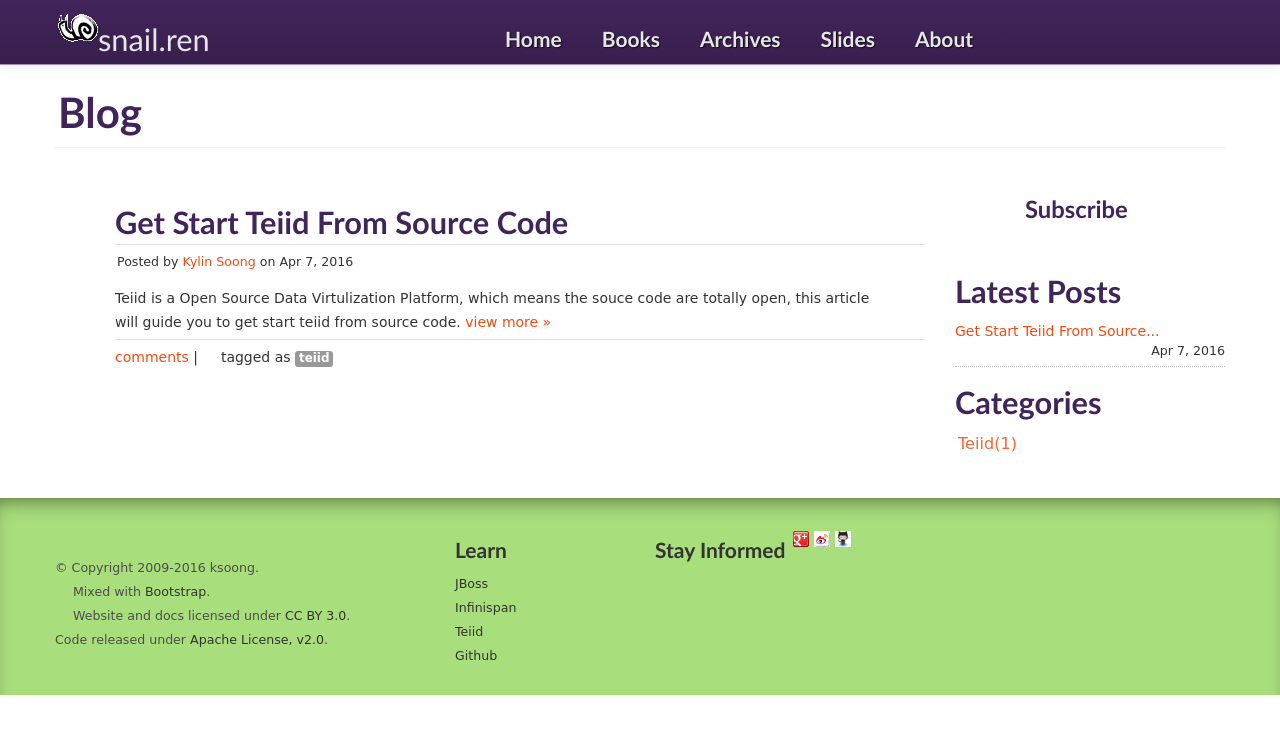
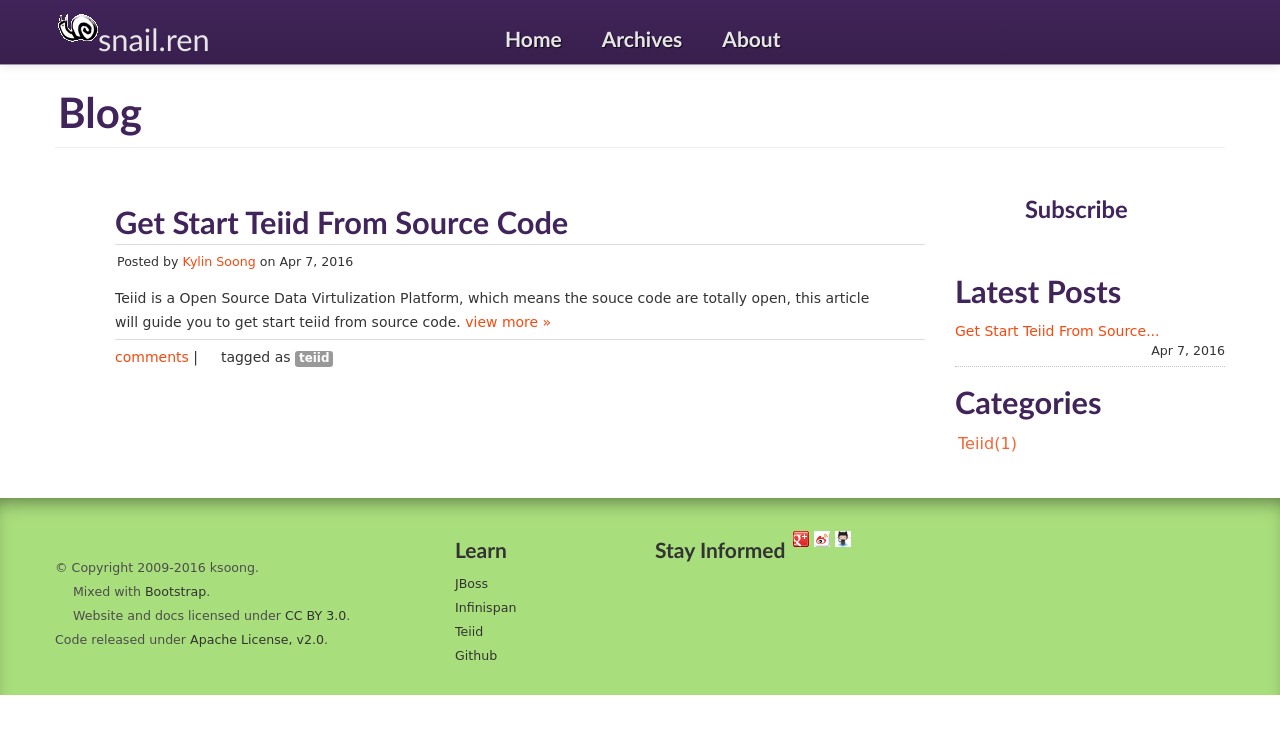
Before and after one commit to SnailJie/SnailJie.github.io, a Jekyll site: the page built from index.html, in a window 1280 px wide. Shown: the top 734 px of the page. Built offline with Jekyll 4.4.1, drawn with Linux system fonts in a browser that asks for light colours; the list of posts is cut into pages by our own code; comment, search, counter and statistics services are not loaded; grey boxes are pictures that could not be loaded.

Commit message:
deploy new post

```diff
--- a/_layouts/default.html
+++ b/_layouts/default.html
@@ -34,9 +34,9 @@
               <li><a href="/lab">Labs</a></li>
               <li><a href="/blog/">Blog</a></li>
 	      -->
-	      <li><a href="/books">Books</a></li>
-              <li><a href="/archive">Archives</a></li>
-              <li><a href="/slide">Slides</a></li>
+	      <!--<li><a href="/books">Books</a></li>-->
+                <li><a href="/archive">Archives</a></li>
+              <!--<li><a href="/slide">Slides</a></li>-->
               <li><a href="/about">About</a></li>
             </ul>
           </nav>
```
Also changed, not shown: 1 other file.
